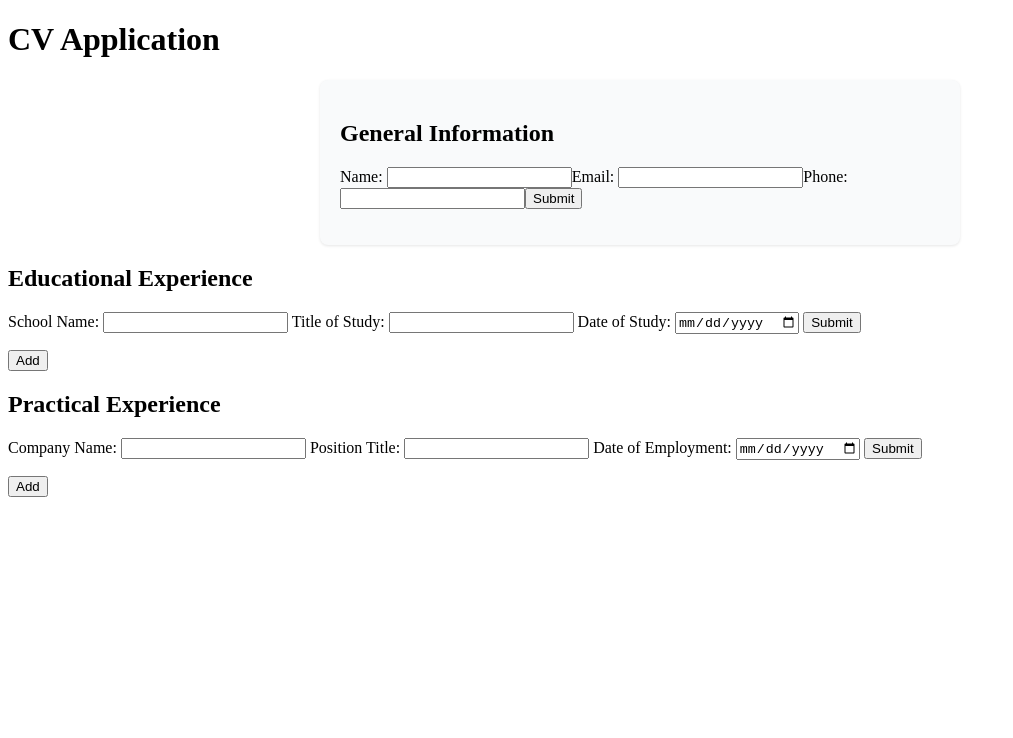
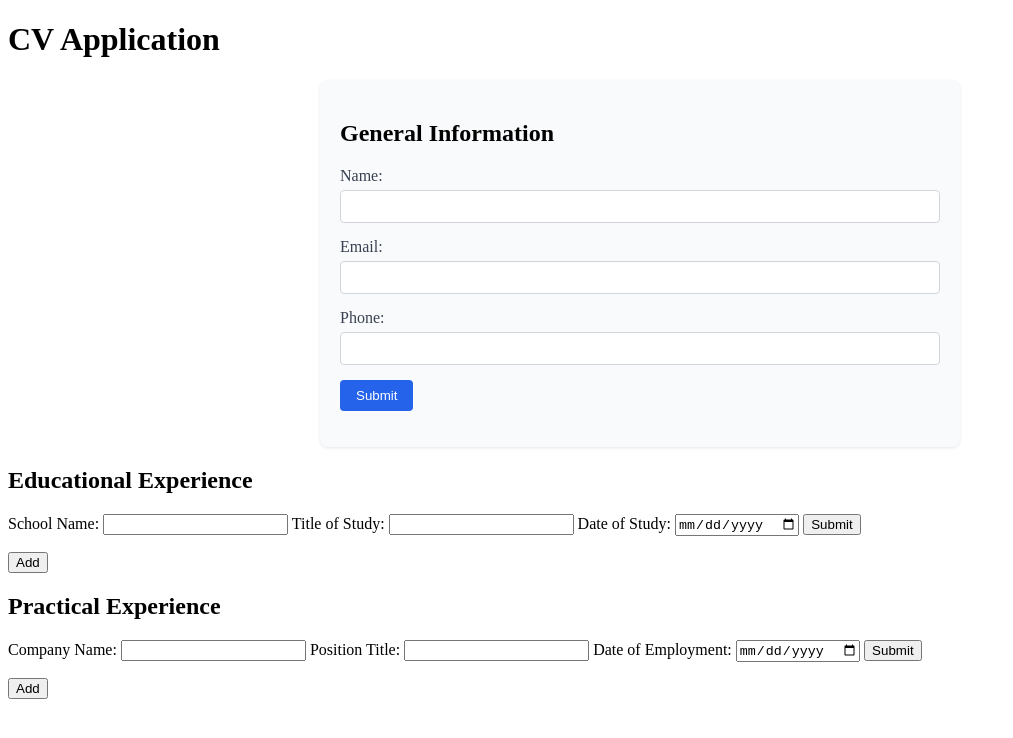
Before and after one commit to top-submissions/fullstackjs-cv-application, a React (Vite) app: page / in a window 1280 px wide. Shown: the top 738 px of the page, without its empty margins (0-1013 px from the left). Built offline with nearby package versions, Linux system fonts and the light colour scheme.

Commit message:
feat(form style): wrap in formSection, formContainer

```diff
--- a/src/components/forms/GeneralInformationForm/GeneralInformationForm.jsx
+++ b/src/components/forms/GeneralInformationForm/GeneralInformationForm.jsx
@@ -30,6 +30,7 @@ function GeneralInformationForm() {
       <h2>General Information</h2>
       {!isSubmitted ? (
         <>
+          <div className={styles.formContainer}>
             <label>
               Name:{' '}
               <input
@@ -55,6 +56,7 @@ function GeneralInformationForm() {
               />
             </label>
             <button onClick={handleSubmit}>Submit</button>
+          </div>
           <div>
             <p>{name}</p>
             <p>{email}</p>
```
Lines whose indentation alone changed are shown as unchanged.
